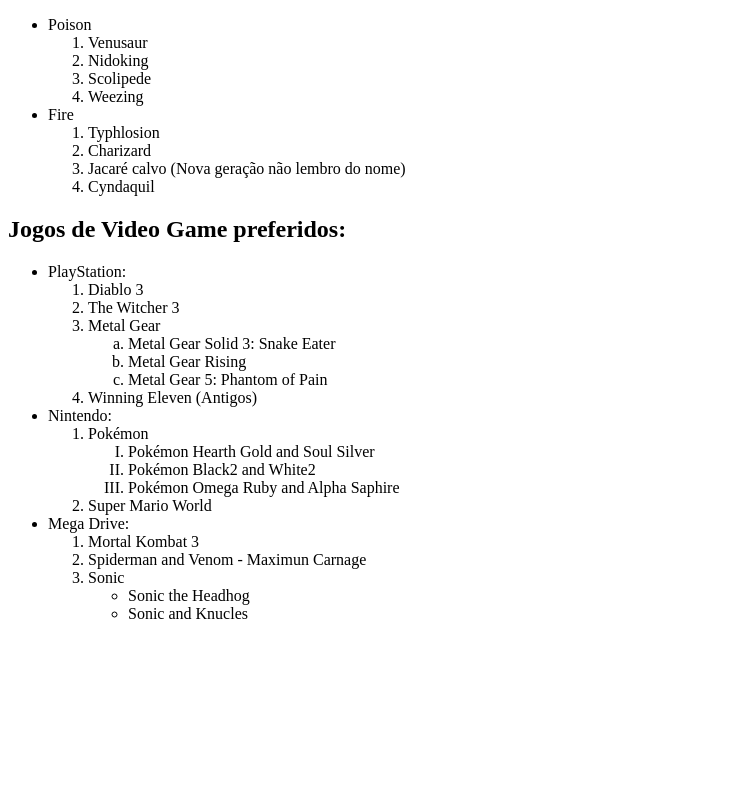
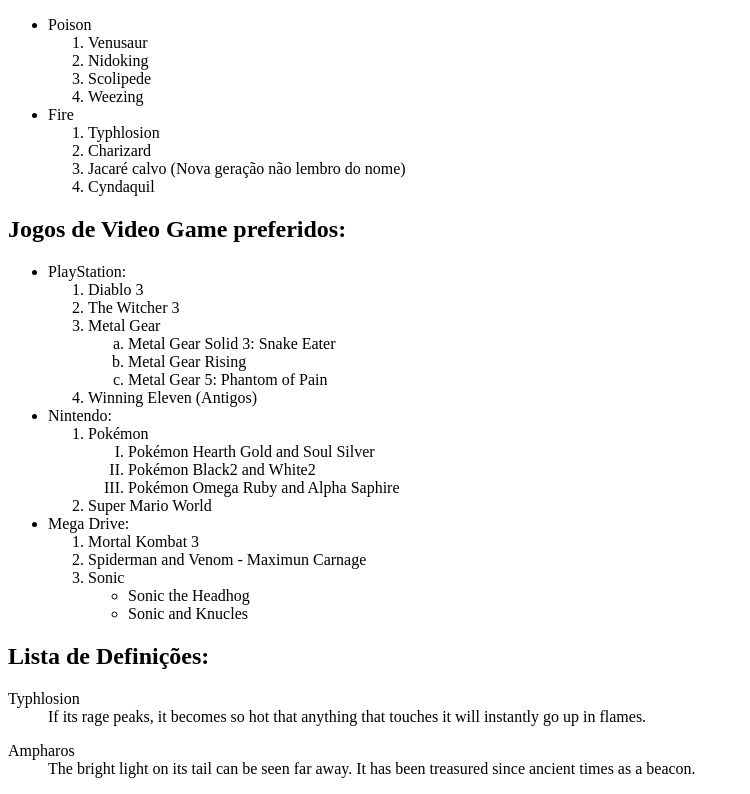
Before and after one commit to Robson-Lima-Jr/HTML5-CSS3-Estudonauta, a plain HTML site: page Módulo-01/Capitulo09-Exercicios/Aulas-01-e-02/index.html in a window 1280 px wide. Shown: the part 514-1308 px from the top of the page, without its empty margins (0-750 px from the left). Before the commit the page ends 1153 px from the top, so only its background shows below. Drawn offline with Linux system fonts and the light colour scheme.

Commit message:
Exercicio concluido

```diff
--- a/Módulo-01/Capitulo09-Exercicios/Aulas-01-e-02/index.html
+++ b/Módulo-01/Capitulo09-Exercicios/Aulas-01-e-02/index.html
@@ -89,6 +89,18 @@
         </ol>
     </ul>
 
+    <h2>Lista de Definições:</h2>
+    <dl>
+        <dt>Typhlosion</dt>
+        <dd>If its rage peaks, it becomes so hot that anything that touches it will instantly go up in flames.</dd>
+    </dl>
+
+    <dl>
+        <dt>Ampharos</dt>
+        <dd>The bright light on its tail can be seen far away. It has been treasured since ancient times as a beacon.
+        </dd>
+    </dl>
+
 </body>
 
 </html>
```
